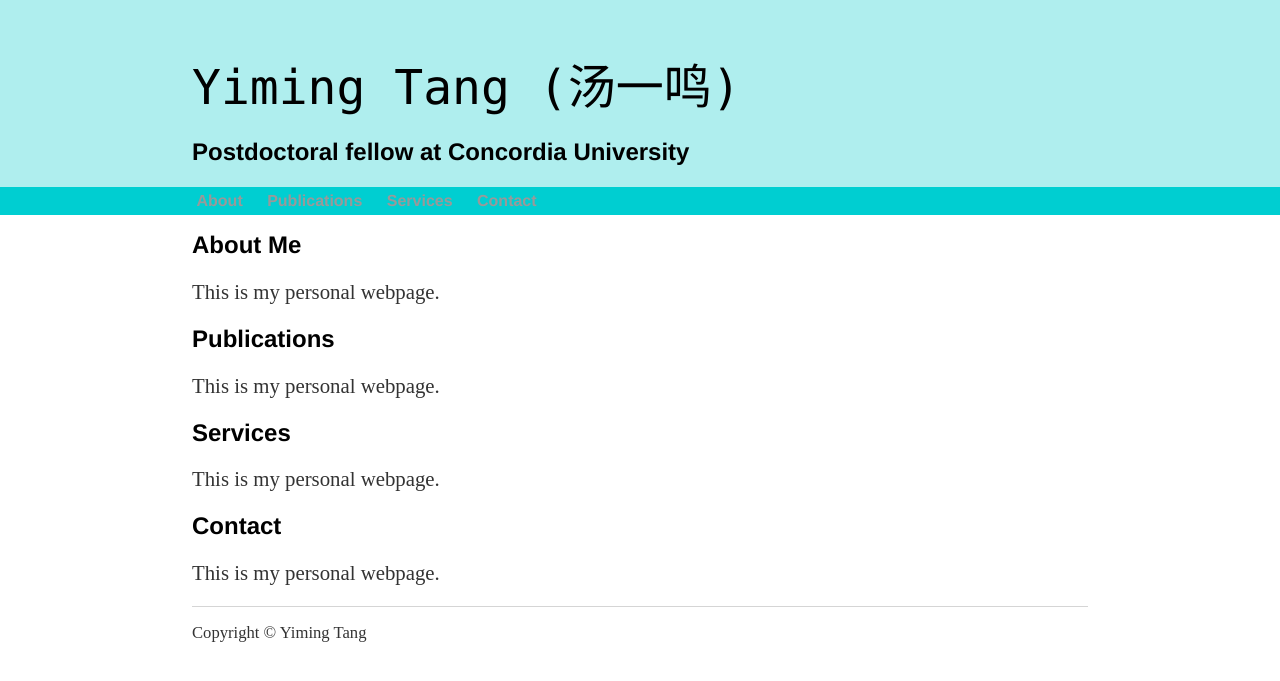
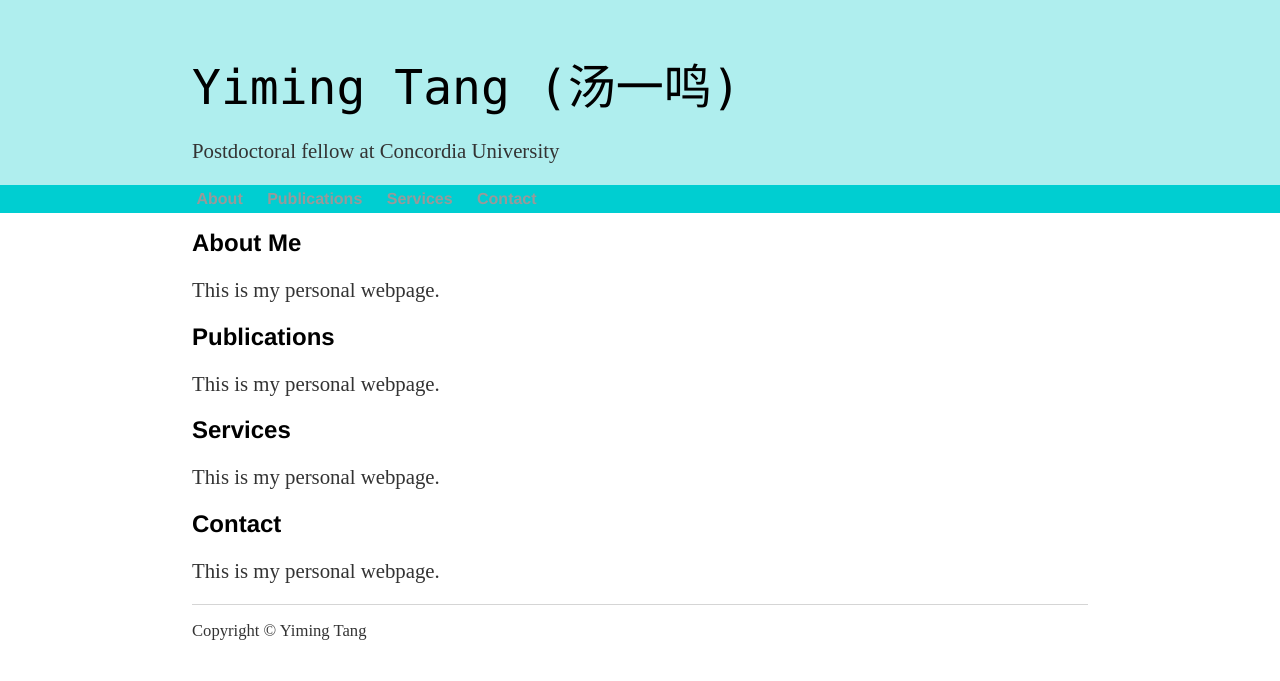
Before and after one commit to yiming-tang-cs/yiming-tang-cs.github.io, a Jekyll site: the page built from index.html, in a window 1280 px wide. Shown: the top 681 px of the page. Built offline with Jekyll 4.4.1, drawn with Linux system fonts in a browser that asks for light colours.

```diff
--- a/_layouts/default.html
+++ b/_layouts/default.html
@@ -11,7 +11,7 @@
 		<div class="title">
 			<div class="name">
 				<h0>Yiming Tang (汤一鸣)</h0>
-				<h2>Postdoctoral fellow at Concordia University</h2>
+				<p>Postdoctoral fellow at Concordia University</p>
 			</div>
 		</div>
 
```
